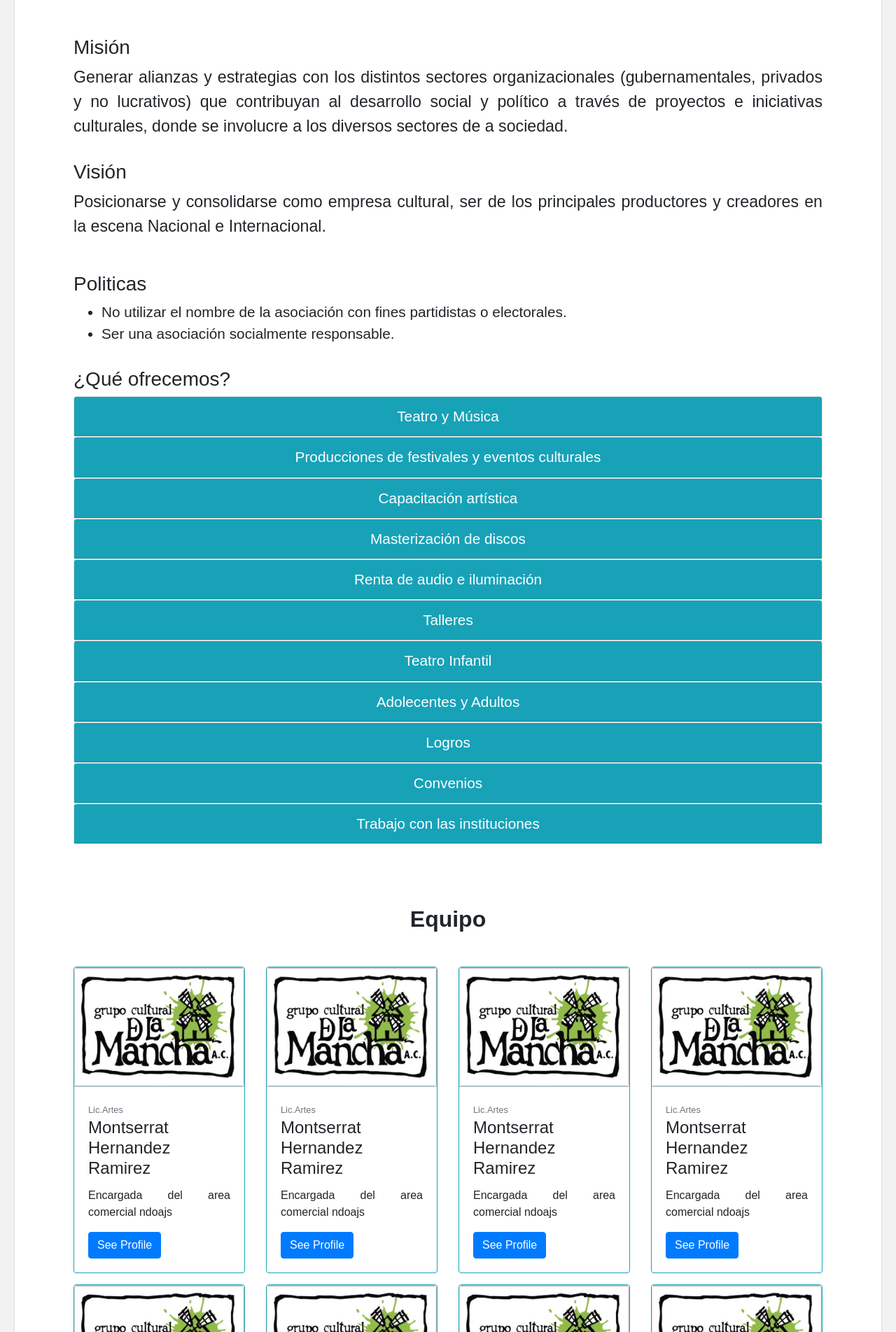
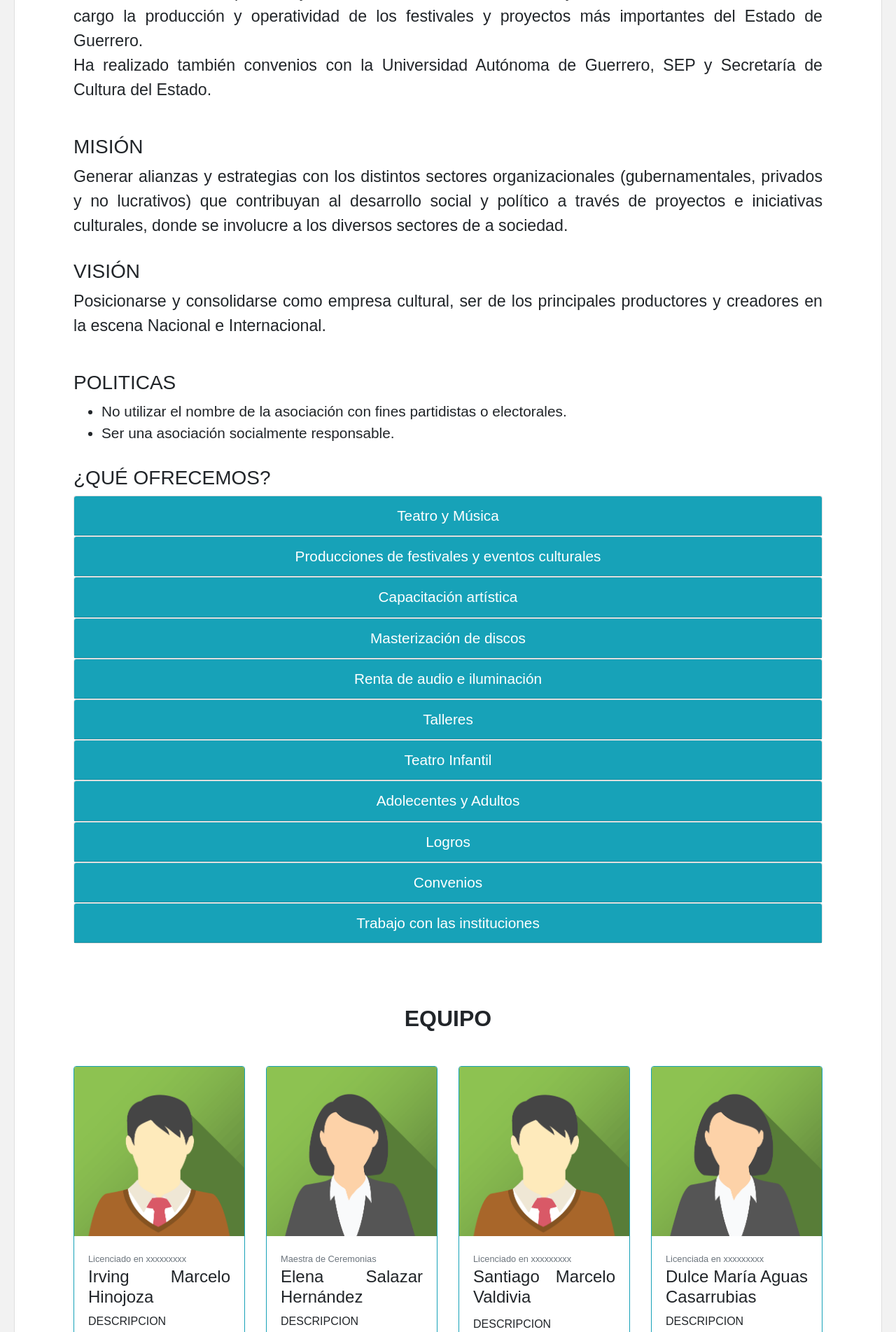
Before and after one commit to rhernandez95/delamancha, a PHP site: page /views/pages/nosotros.view.php in a window 1280 px wide. Shown: the part 1505-3408 px from the top of the page at 70% size. Run offline with PHP 8.4, Linux system fonts and the light colour scheme; some libraries are stand-ins or nearby versions.

Commit message:
[MOD] Segundos cambios realizados
Se realizan las segundas uniones del proyecto ya cargado el linea y de las modificaciones echas en otro local

```diff
--- a/views/pages/error404.view.php
+++ b/views/pages/error404.view.php
@@ -13,8 +13,7 @@
     <title>404 - De la Mancha</title>
 
     <link rel="stylesheet" href="css/bootstrap.css">
-
-    <link rel="stylesheet" href="https://cdnjs.cloudflare.com/ajax/libs/font-awesome/4.7.0/css/font-awesome.min.css">
+	<link rel="stylesheet" href="https://cdnjs.cloudflare.com/ajax/libs/font-awesome/4.7.0/css/font-awesome.min.css">
 
 	<script src="js/bootstrap.js"></script>
     <script src="js/jquery.js"></script>
@@ -55,7 +54,7 @@
                     	</a>
 
                     	<a href="https://wa.me/527561055248" class="btn btn-danger btn-lg my-2">
-                        	<span class="fa fa-whatsapp"></span> Contactar a Soporte
+							<span class="fa fa-whatsapp"></span> Contactar a Soporte
                     	</a>
 
                         <a href="mailto:squalo_hdez@live.com?subject = Feedback&body = Message" class="btn btn-danger btn-lg">
--- a/views/pages/index.view.php
+++ b/views/pages/index.view.php
@@ -3,7 +3,7 @@
 ?>
 <?php include APP_PATH . '/views/partials/head.view.php' ?>
 <?php include APP_PATH . '/views/partials/header.view.php' ?>
-<?php include APP_PATH . '/views/partials/carousel.view.php'?>
+<?php include APP_PATH . '/views/partials/carousel.view.php' ?>
 
     <!-- Contenedor principal para el body-->
     <div class="container my-4 " style="text-align: justify-all;" >
--- a/views/pages/nosotros.view.php
+++ b/views/pages/nosotros.view.php
@@ -23,25 +23,25 @@
         <div class="s-content__main mb-5">
           <div class="row my-3">
             <div class="col-6 text-justify" id="col6">
-              <h3 id="h3-small">Misión</h3>
+              <h3 id="h3-small">MISIÓN</h3>
               <p class="res">Generar alianzas y estrategias con los distintos sectores organizacionales (gubernamentales, privados y no lucrativos) que contribuyan al desarrollo social y político a través de proyectos e iniciativas culturales, donde se involucre a los diversos sectores de a sociedad.
               </p>
             </div>
 
             <div class="col-12 text-justify" id="col12">
-              <h3 id="h3-small">Misión</h3>
+              <h3 id="h3-small">MISIÓN</h3>
               <p class="res">Generar alianzas y estrategias con los distintos sectores organizacionales (gubernamentales, privados y no lucrativos) que contribuyan al desarrollo social y político a través de proyectos e iniciativas culturales, donde se involucre a los diversos sectores de a sociedad.
               </p>
             </div>
 
             <div class="col-6 text-justify" id="col6">
-              <h3 id="h3-small">Visión</h3>
+              <h3 id="h3-small">VISIÓN</h3>
               <p class="res">Posicionarse y consolidarse como empresa cultural, ser de los principales productores y creadores en la escena Nacional e Internacional.
               </p>
             </div>
 
             <div class="col-12 text-justify my-3" id="col12" >
-              <h3 id="h3-small">Visión</h3>
+              <h3 id="h3-small">VISIÓN</h3>
               <p class="res">Posicionarse y consolidarse como empresa cultural, ser de los principales productores y creadores en la escena Nacional e Internacional.
               </p>
             </div>
@@ -49,7 +49,7 @@
 
           <div class="row my-3">
             <div class="col-6 text-justify" id="col6">
-              <h3 id="h3-small">Politicas</h3>
+              <h3 id="h3-small">POLITICAS</h3>
                 <ul>
                   <li>No utilizar el nombre de la asociación con fines partidistas o electorales.</li>
                   <li>Ser una asociación socialmente responsable.</li>
@@ -57,7 +57,7 @@
             </div>
 
             <div class="col-12 text-justify" id="col12">
-              <h3 id="h3-small">Politicas</h3>
+              <h3 id="h3-small">POLITICAS</h3>
                 <ul>
                   <li>No utilizar el nombre de la asociación con fines partidistas o electorales.</li>
                   <li>Ser una asociación socialmente responsable.</li>
@@ -65,7 +65,7 @@
             </div>
 
             <div class="col-6 text-justify" id="col6">
-              <h3 id="h3-small">¿Qué ofrecemos?</h3>
+              <h3 id="h3-small">¿QUÉ OFRECEMOS?</h3>
               <div id="accordion">
                 <div class="card">
                   <div class="card-header">
@@ -135,7 +135,7 @@
             </div>
 
             <div class="col-12 text-justify my-3" id="col12">
-              <h3 id="h3-small">¿Qué ofrecemos?</h3>
+              <h3 id="h3-small">¿QUÉ OFRECEMOS?</h3>
               <div id="accordion12">
                 <div class="card">
                   <div class="card-header">
--- a/views/pages/partials/team_list.view.php
+++ b/views/pages/partials/team_list.view.php
@@ -1,86 +1,78 @@
 <div class="s-content__main_team">
-          <h2 class="mb-5" style="text-align: center;"><strong>Equipo</strong></h2>
+          <h2 class="mb-5" style="text-align: center;"><strong>EQUIPO</strong></h2>
           <div class="card-deck">
             <div class="card  border-info mb-3" style="max-width: 20rem;">
-              <img class="card-img-top"src="<?= PUBLIC_PATH ?>/img/ldlm.jpg" alt="Card image">
+              <img class="card-img-top" src="<?= PUBLIC_PATH ?>/img/img_avatarH.png" alt="Card image">
               <div class="card-body">
-                <small class="text-muted">Lic.Artes</small>
-                <h4 class="card-title">Montserrat Hernandez Ramirez</h4>
-                <p class="card-text">Encargada del area comercial ndoajs  </p>
-                <a href="#" class="btn btn-primary">See Profile</a>
+                <small class="text-muted">Licenciado en xxxxxxxxx</small>
+                <h4 class="card-titledes">Irving Marcelo Hinojoza</h4>
+                <p class="card-text">DESCRIPCION</p>
               </div>
             </div>
 
             <div class="card  border-info mb-3" style="max-width: 20rem;">
-              <img class="card-img-top" src="<?= PUBLIC_PATH ?>/img/ldlm.jpg" alt="Card image">
+              <img class="card-img-top" src="<?= PUBLIC_PATH ?>/img/img_avatarM.png" alt="Card image">
               <div class="card-body">
-                <small class="text-muted">Lic.Artes</small>
-                <h4 class="card-title">Montserrat Hernandez Ramirez</h4>
-                <p class="card-text">Encargada del area comercial ndoajs  </p>
-                <a href="#" class="btn btn-primary">See Profile</a>
+                <small class="text-muted">Maestra de Ceremonias</small>
+                <h4 class="card-titledes">Elena Salazar Hernández</h4>
+                <p class="card-text">DESCRIPCION</p>
               </div>
             </div>
 
             <div class="card  border-info mb-3" style="max-width: 20rem;">
-              <img class="card-img-top" src="<?= PUBLIC_PATH ?>/img/ldlm.jpg" alt="Card image">
+              <img class="card-img-top" src="<?= PUBLIC_PATH ?>/img/img_avatarH.png" alt="Card image">
               <div class="card-body">
-                <small class="text-muted">Lic.Artes</small>
-                <h4 class="card-title" >Montserrat Hernandez Ramirez</h4>
-                <p class="card-text">Encargada del area comercial ndoajs  </p>
-                <a href="#" class="btn btn-primary">See Profile</a>
+                <small class="text-muted">Licenciado en xxxxxxxxx</small>
+                <h4 class="card-title">Santiago Marcelo Valdivia</h4>
+                <p class="card-text">DESCRIPCION</p>
               </div>
             </div>
 
             <div class="card  border-info mb-3" style="max-width: 20rem;">
-              <img class="card-img-top" src="<?= PUBLIC_PATH ?>/img/ldlm.jpg" alt="Card image">
+              <img class="card-img-top" src="<?= PUBLIC_PATH ?>/img/img_avatarM.png" alt="Card image">
               <div class="card-body">
-                <small class="text-muted">Lic.Artes</small>
-                <h4 class="card-title" >Montserrat Hernandez Ramirez</h4>
-                <p class="card-text">Encargada del area comercial ndoajs  </p>
-                <a href="#" class="btn btn-primary">See Profile</a>
+                <small class="text-muted">Licenciada en xxxxxxxxx</small>
+                <h4 class="card-titledes">Dulce María Aguas Casarrubias</h4>
+                <p class="card-text">DESCRIPCION</p>
               </div>
             </div>
           </div>
 
           <div class="card-deck">
             <div class="card  border-info mb-3" style="max-width: 20rem;">
-              <img class="card-img-top" src="<?= PUBLIC_PATH ?>/img/ldlm.jpg" alt="Card image">
+              <img class="card-img-top" src="<?= PUBLIC_PATH ?>/img/xitla.png" alt="Card image">
               <div class="card-body">
-                <small class="text-muted">Lic.Artes</small>
-                <h4 class="card-title" >Montserrat Hernandez Ramirez</h4>
-                <p class="card-text">Encargada del area comercial ndoajs  </p>
-                <a href="#" class="btn btn-primary">See Profile</a>
+                <small class="text-muted">Licenciada en xxxxxxxxx</small>
+                <h4 class="card-titledes">Xitlalli Tonantzin Hernández Quezada</h4>
+                <p class="card-text">DESCRIPCION</p>
               </div>
             </div>
 
             <div class="card  border-info mb-3" style="max-width: 20rem;">
-              <img class="card-img-top" src="<?= PUBLIC_PATH ?>/img/ldlm.jpg" alt="Card image">
+              <img class="card-img-top" src="<?= PUBLIC_PATH ?>/img/mont.png" alt="Card image">
               <div class="card-body">
-                <small class="text-muted">Lic.Artes</small>
-                <h4 class="card-title" >Montserrat Hernandez Ramirez</h4>
-                <p class="card-text">Encargada del area comercial ndoajs  </p>
-                <a href="#" class="btn btn-primary">See Profile</a>
+                <small class="text-muted">Licenciada en xxxxxxxxx</small>
+                <h4 class="card-titledes">Montserrat Hernández Ramírez</h4>
+                <p class="card-text">DESCRIPCION</p>
               </div>
             </div>
 
             <div class="card  border-info mb-3" style="max-width: 20rem;">
-              <img class="card-img-top" src="<?= PUBLIC_PATH ?>/img/ldlm.jpg" alt="Card image">
+              <img class="card-img-top" src="<?= PUBLIC_PATH ?>/img/img_avatarM.png" alt="Card image">
               <div class="card-body">
-                <small class="text-muted">Lic.Artes</small>
-                <h4 class="card-title" >Montserrat Hernandez Ramirez</h4>
-                <p class="card-text">Encargada del area comercial ndoajs  </p>
-                <a href="#" class="btn btn-primary">See Profile</a>
+                <small class="text-muted">Licenciada en xxxxxxxxx</small>
+                <h4 class="card-titledes">Cynthia África Casiano Reachi</h4>
+                <p class="card-text">DESCRIPCION</p>
               </div>
             </div>
 
             <div class="card  border-info mb-3" style="max-width: 20rem;">
-              <img class="card-img-top" src="<?= PUBLIC_PATH ?>/img/ldlm.jpg" alt="Card image">
+              <img class="card-img-top" src="<?= PUBLIC_PATH ?>/img/img_avatarH.png" alt="Card image">
               <div class="card-body">
-                <small class="text-muted">Lic.Artes</small>
-                <h4 class="card-title" >Montserrat Hernandez Ramirez</h4>
-                <p class="card-text">Encargada del area comercial ndoajs  </p>
-                <a href="#" class="btn btn-primary">See Profile</a>
+                <small class="text-muted">Maestro en xxxxxxxxx</small>
+                <h4 class="card-titledes">Cuauhtémoc Astudillo Méndez</h4>
+                <p class="card-text">DESCRIPCION</p>
               </div>
             </div>
           </div>
-        </div>
+</div>
--- a/views/partials/carousel.view.php
+++ b/views/partials/carousel.view.php
@@ -8,15 +8,15 @@
 
     <div class="carousel-inner">
         <div class="carousel-item active">
-            <img class="d-block w-100" src="<?= PUBLIC_PATH ?>/img/Screenshot_4.png" alt="First slide">
+            <img class="d-block w-100" src="<?= PUBLIC_PATH ?>/img/sli.jpg" alt="First slide">
         </div>
 
         <div class="carousel-item">
-            <img class="d-block w-100" src="<?= PUBLIC_PATH ?>/img/Screenshot_4.png" alt="Second slide">
+            <img class="d-block w-100" src="<?= PUBLIC_PATH ?>/img/sli2.jpg" alt="Second slide">
         </div>
 
         <div class="carousel-item">
-            <img class="d-block w-100" src="<?= PUBLIC_PATH ?>/img/Screenshot_4.png" alt="Third slide">
+            <img class="d-block w-100" src="<?= PUBLIC_PATH ?>/img/sli3.jpg" alt="Third slide">
         </div>
     </div>
 
--- a/views/partials/head.view.php
+++ b/views/partials/head.view.php
@@ -16,8 +16,6 @@
     <!-- Custom styles for this template -->
     <link href="<?= PUBLIC_PATH ?>/css/fontawesome-free/css/all.css" rel="stylesheet" type="text/css">
 
-
-
 </head>
 
 <body>
```
Also changed, not shown: other parts of views/pages/nosotros.view.php (+36 -30 lines), views/pages/contacto.view.php (+5 -6 lines), views/partials/foot.view.php (+2 -18 lines), public/img/img_avatarH.png (added), public/img/img_avatarM.png (added), public/img/mont.png (added), public/img/no.jpg (added), public/img/sli.jpg (added), public/img/sli2.jpg (added), public/img/sli3.jpg (added), public/img/xitla.png (added).
